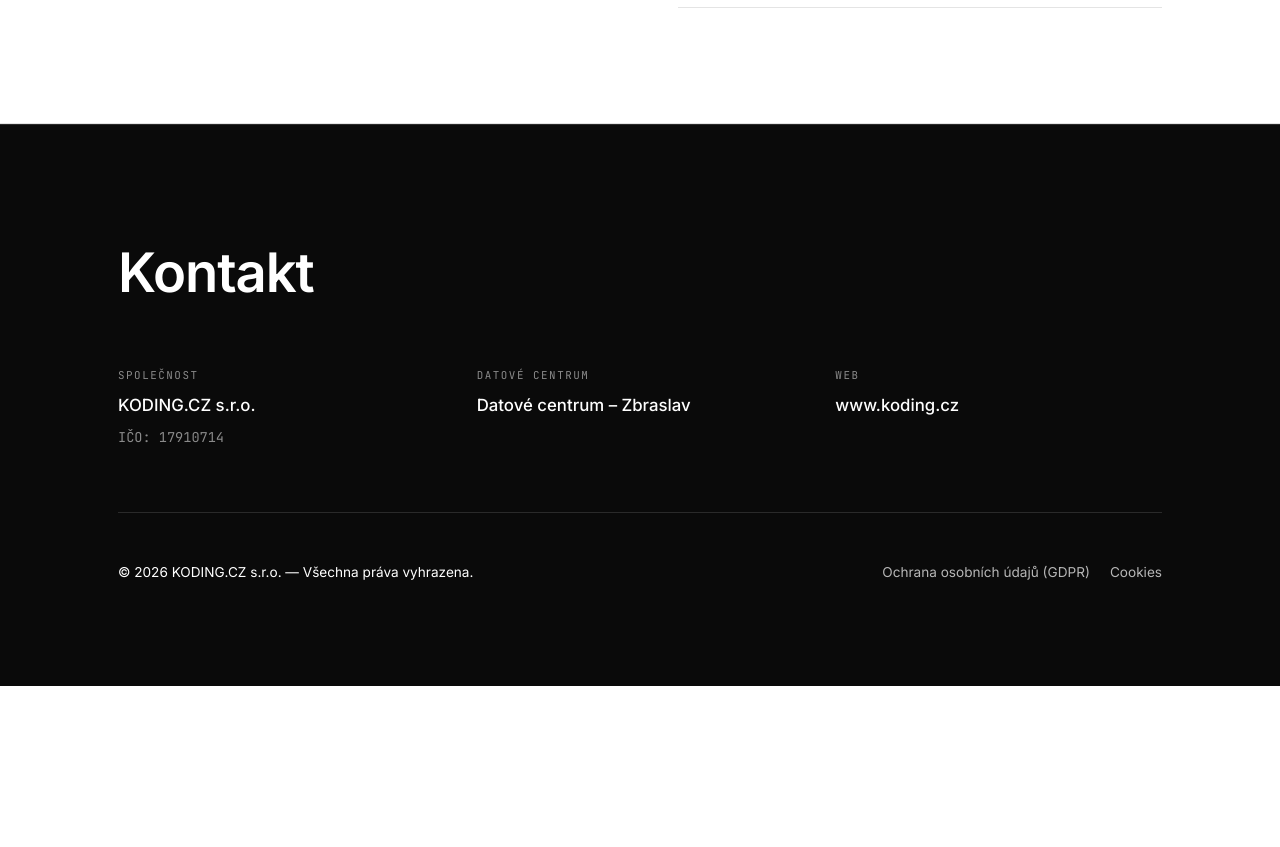
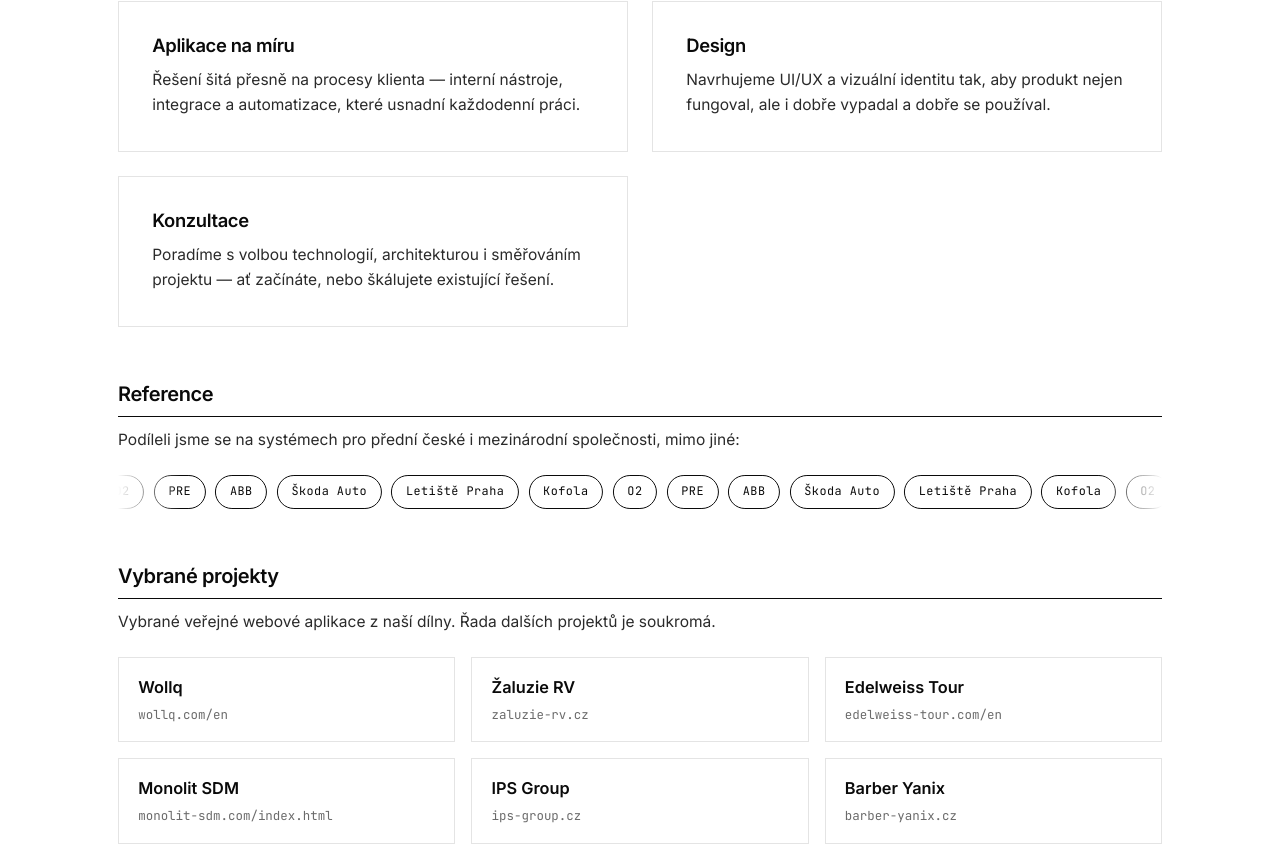
Before and after one commit to Vasaaa24/kodingcz, a Next.js app: page / in a window 1280 px wide. Shown: the part 10193-11040 px from the top of the page. Before the commit the page ends 10879 px from the top, so only its background shows below. Built offline with nearby package versions, Linux system fonts and the light colour scheme.

Commit message:
feat: describe IT department (services, references carousel, portfolio)

```diff
--- a/app/content.ts
+++ b/app/content.ts
@@ -249,6 +249,43 @@
 
 export const it = {
   title: "IT oddělení",
+  intro:
+    "Jsme tým vývojářů, který staví software na míru. Navrhujeme a programujeme SaaS platformy, webové aplikace a aplikace na míru, staráme se o design a poskytujeme konzultace — od prvotního nápadu až po nasazení a provoz.",
+  services: [
+    {
+      title: "SaaS systémy",
+      text: "Navrhujeme a vyvíjíme cloudové platformy poskytované jako služba — od architektury a multitenancy po správu předplatného a škálování.",
+    },
+    {
+      title: "Webové aplikace",
+      text: "Stavíme moderní, výkonné webové aplikace s důrazem na rychlost, použitelnost a dlouhodobou udržovatelnost.",
+    },
+    {
+      title: "Aplikace na míru",
+      text: "Řešení šitá přesně na procesy klienta — interní nástroje, integrace a automatizace, které usnadní každodenní práci.",
+    },
+    {
+      title: "Design",
+      text: "Navrhujeme UI/UX a vizuální identitu tak, aby produkt nejen fungoval, ale i dobře vypadal a dobře se používal.",
+    },
+    {
+      title: "Konzultace",
+      text: "Poradíme s volbou technologií, architekturou i směřováním projektu — ať začínáte, nebo škálujete existující řešení.",
+    },
+  ],
+  clientsIntro:
+    "Podíleli jsme se na systémech pro přední české i mezinárodní společnosti, mimo jiné:",
+  clients: ["Škoda Auto", "Letiště Praha", "Kofola", "O2", "PRE", "ABB"],
+  portfolioIntro:
+    "Vybrané veřejné webové aplikace z naší dílny. Řada dalších projektů je soukromá.",
+  portfolio: [
+    { name: "Wollq", url: "https://wollq.com/en" },
+    { name: "Žaluzie RV", url: "https://zaluzie-rv.cz/" },
+    { name: "Edelweiss Tour", url: "https://edelweiss-tour.com/en" },
+    { name: "Monolit SDM", url: "https://monolit-sdm.com/index.html" },
+    { name: "IPS Group", url: "https://ips-group.cz/" },
+    { name: "Barber Yanix", url: "https://barber-yanix.cz/" },
+  ],
   why: [
     "Zkušenosti z praxe",
     "Rychlé zapojení",
--- a/app/page.module.css
+++ b/app/page.module.css
@@ -709,7 +709,104 @@
 }
 
 /* ---------- IT oddělení ---------- */
+/* IT references + portfolio */
+.itRefs {
+  margin-top: clamp(2.5rem, 5vw, 3.5rem);
+}
+
+.itRefs .subhead {
+  margin-bottom: 0.6rem;
+}
+
+/* Slow infinite reference carousel (marquee). */
+.marquee {
+  margin-top: 1.4rem;
+  overflow: hidden;
+  /* Fade the chips out at both edges. */
+  -webkit-mask-image: linear-gradient(
+    to right,
+    transparent,
+    #000 6%,
+    #000 94%,
+    transparent
+  );
+  mask-image: linear-gradient(
+    to right,
+    transparent,
+    #000 6%,
+    #000 94%,
+    transparent
+  );
+}
+
+.marqueeTrack {
+  list-style: none;
+  display: flex;
+  width: max-content;
+  gap: 0.6rem;
+  animation: marqueeScroll 40s linear infinite;
+}
+
+/* Pause when the visitor hovers, so they can read / click. */
+.marquee:hover .marqueeTrack {
+  animation-play-state: paused;
+}
+
+@keyframes marqueeScroll {
+  from {
+    transform: translateX(0);
+  }
+  to {
+    /* Shift by exactly one half of the doubled track. */
+    transform: translateX(-50%);
+  }
+}
+
+@media (prefers-reduced-motion: reduce) {
+  .marqueeTrack {
+    animation: none;
+    flex-wrap: wrap;
+    width: auto;
+  }
+}
+
+.portfolio {
+  list-style: none;
+  display: grid;
+  grid-template-columns: repeat(auto-fill, minmax(min(260px, 100%), 1fr));
+  gap: clamp(0.75rem, 1.5vw, 1rem);
+  margin-top: 1.4rem;
+}
+
+.portfolioLink {
+  display: flex;
+  flex-direction: column;
+  gap: 0.25rem;
+  padding: 1rem 1.2rem;
+  border: 1px solid var(--line);
+  transition:
+    border-color 0.22s ease,
+    transform 0.22s ease;
+}
+
+.portfolioLink:hover {
+  border-color: var(--fg);
+  transform: translateY(-3px);
+}
+
+.portfolioName {
+  font-weight: 600;
+  font-size: 1.02rem;
+}
+
+.portfolioUrl {
+  font-family: var(--stack-mono);
+  font-size: 0.78rem;
+  color: var(--muted);
+}
+
 .itGrid {
+  margin-top: clamp(2.5rem, 5vw, 3.5rem);
   display: grid;
   grid-template-columns: 1fr 1fr;
   gap: clamp(2rem, 6vw, 5rem);
--- a/app/page.tsx
+++ b/app/page.tsx
@@ -258,6 +258,70 @@
           <div className="container">
             <SectionHead num="05" title={it.title} />
             <div className={styles.sectionImg} data-reveal />
+            <p className={styles.lead} data-reveal>
+              {it.intro}
+            </p>
+
+            <div className={`${styles.cards} ${styles.cardsWide}`}>
+              {it.services.map((s, i) => (
+                <article
+                  key={s.title}
+                  className={styles.card}
+                  data-reveal
+                  style={stagger(i % 3)}
+                >
+                  <h3 className={styles.cardTitle}>{s.title}</h3>
+                  <p className={styles.cardText}>{s.text}</p>
+                </article>
+              ))}
+            </div>
+
+            <div className={styles.itRefs} data-reveal>
+              <h3 className={styles.subhead}>Reference</h3>
+              <p className={styles.cardText}>{it.clientsIntro}</p>
+              <div className={styles.marquee} aria-label="Reference">
+                <ul className={styles.marqueeTrack}>
+                  {/* The track is two identical halves; the animation shifts it
+                      by exactly one half (-50%) so the loop wraps seamlessly.
+                      Each half repeats the (few, short) clients enough to span
+                      the viewport. Duplicates are hidden from screen readers. */}
+                  {[0, 1].map((half) =>
+                    [0, 1, 2, 3].flatMap(() => it.clients).map((c, i) => (
+                      <li
+                        key={`${half}-${i}`}
+                        className={styles.tag}
+                        aria-hidden={half === 1 ? "true" : undefined}
+                      >
+                        {c}
+                      </li>
+                    ))
+                  )}
+                </ul>
+              </div>
+            </div>
+
+            <div className={styles.itRefs} data-reveal>
+              <h3 className={styles.subhead}>Vybrané projekty</h3>
+              <p className={styles.cardText}>{it.portfolioIntro}</p>
+              <ul className={styles.portfolio}>
+                {it.portfolio.map((p) => (
+                  <li key={p.url}>
+                    <a
+                      href={p.url}
+                      className={styles.portfolioLink}
+                      target="_blank"
+                      rel="noopener noreferrer"
+                    >
+                      <span className={styles.portfolioName}>{p.name}</span>
+                      <span className={styles.portfolioUrl}>
+                        {p.url.replace(/^https?:\/\//, "").replace(/\/$/, "")}
+                      </span>
+                    </a>
+                  </li>
+                ))}
+              </ul>
+            </div>
+
             <div className={styles.itGrid} data-reveal>
               <div>
                 <h3 className={styles.subhead}>Proč si vybrat nás</h3>
```
